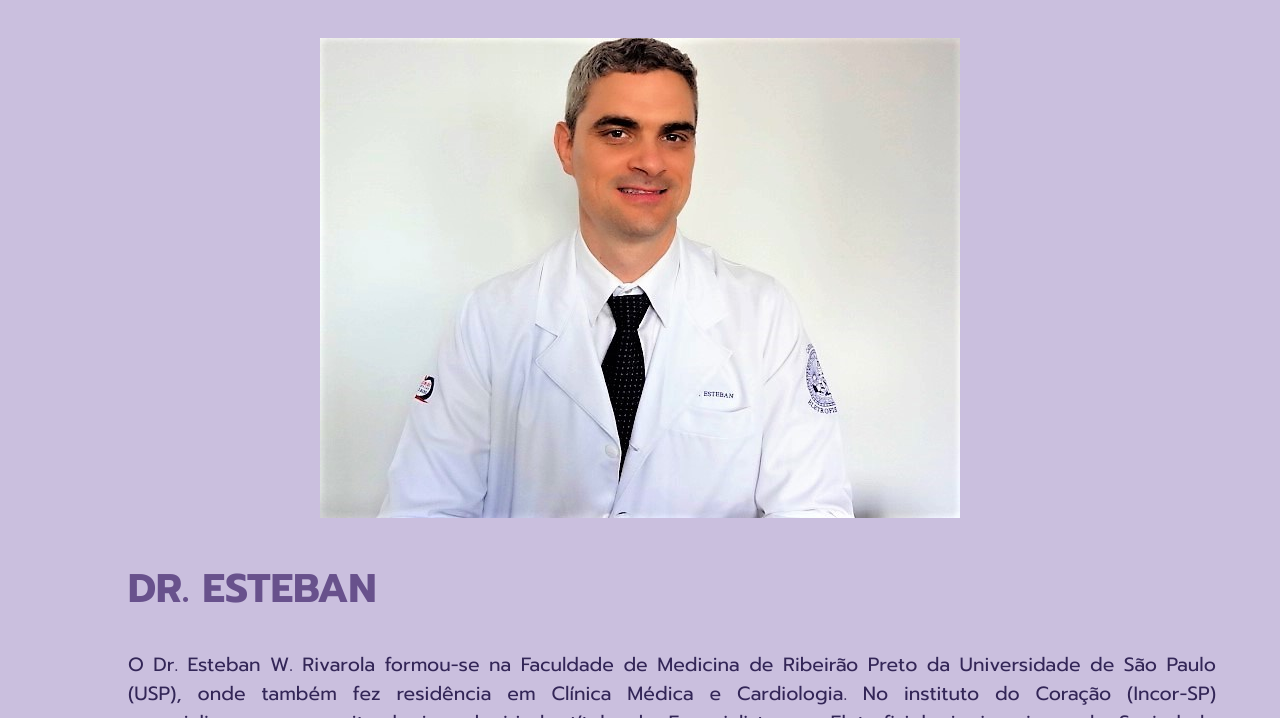
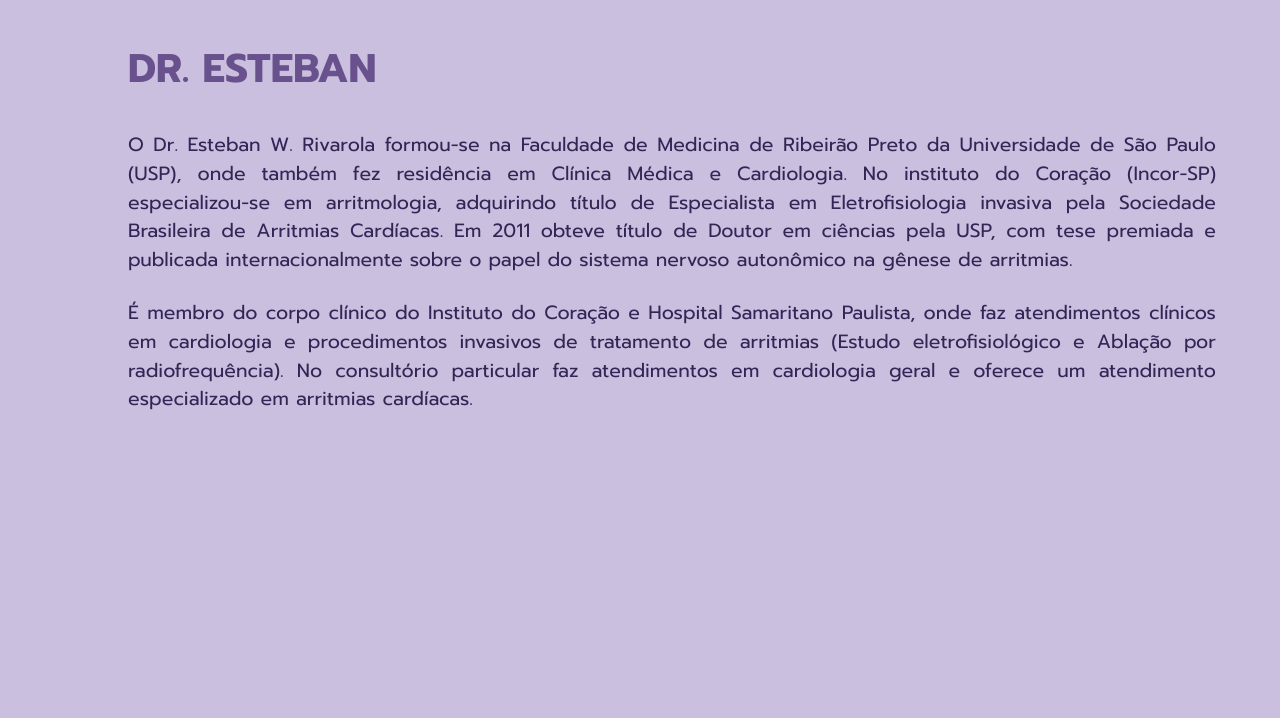
Before and after one commit to caio-vitor/dresteban2, a plain HTML site: page index.html in a window 1280 px wide. Shown: the part 802-1520 px from the top of the page. Drawn offline with Linux system fonts and the light colour scheme.

Commit message:
tirar imagem

```diff
--- a/index.html
+++ b/index.html
@@ -46,7 +46,7 @@
         <!-- Dr. Esteban -->
 
         <div class="dresteban">
-            <img src="assets/imgs/dresteban.jpg" alt="">
+            <!-- <img src="assets/imgs/dresteban.jpg" alt=""> -->
             <div class="bio">
                 <h1>Dr. Esteban</h1>
                 <p>O Dr. Esteban W. Rivarola formou-se na Faculdade de Medicina
```
